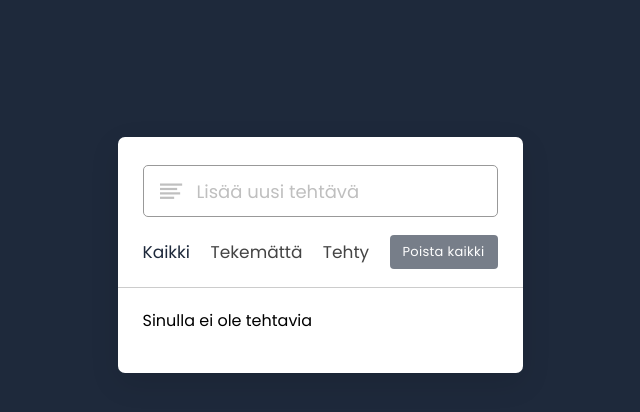
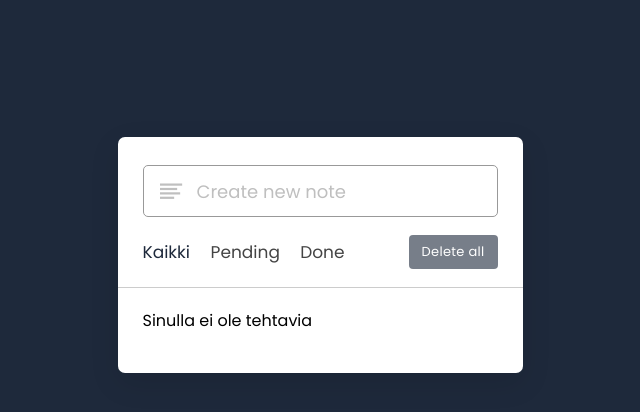
Before and after one commit to flippy873/muistiinpano-app, a plain HTML site: page index.html in a window 1280 px wide. Shown: the whole page, without its empty margins (320-960 px from the left). Drawn offline with nearby package versions, Linux system fonts and the light colour scheme.

Commit message:
Update index.html

```diff
--- a/index.html
+++ b/index.html
@@ -7,7 +7,7 @@
     <meta name="viewport" content="width=device-width, initial-scale=1.0">
     <link rel="stylesheet" href="https://unicons.iconscout.com/release/v4.0.0/css/line.css">
     <link rel="stylesheet" href="style.css">
-    <title>Muistiinpano sovellus</title>
+    <title>Notes</title>
 </head>
 
 <body>
@@ -15,7 +15,7 @@
     <div class="wrapper">
         <div class="task-input">
             <img src="bars-icon.svg">
-            <input type="text" placeholder="Lisää uusi tehtävä">
+            <input type="text" placeholder="Create new note">
         </div>
 
         <div class="controls">
@@ -23,10 +23,10 @@
                 <span id="all" class="active">
                     Kaikki
                 </span>
-                <span id="pending">Tekemättä</span>
-                <span id="completed">Tehty</span>
+                <span id="pending">Pending</span>
+                <span id="completed">Done</span>
             </div>
-            <button class="clear-btn">Poista kaikki</button>
+            <button class="clear-btn">Delete all</button>
         </div>
         <ul class="task-box"></ul>
 
```
